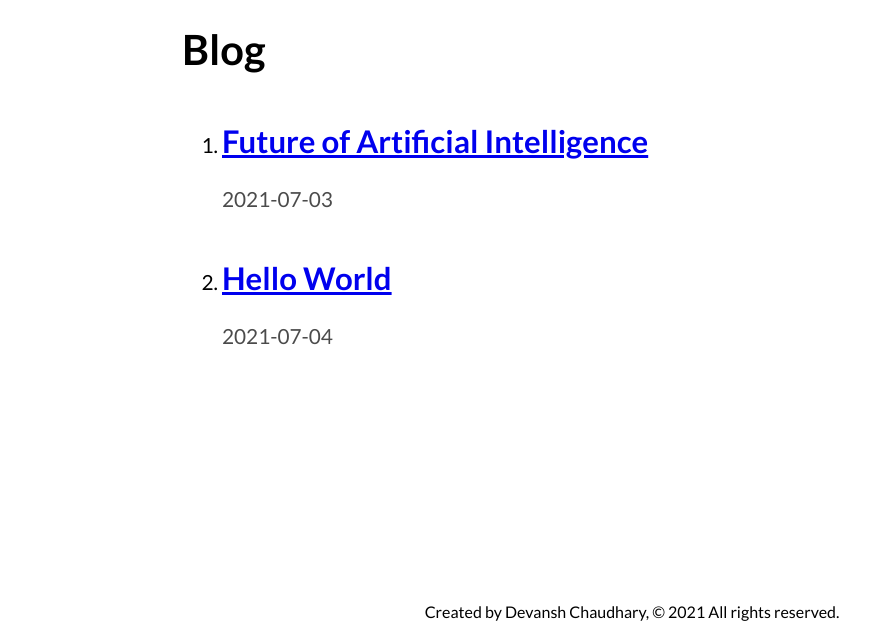
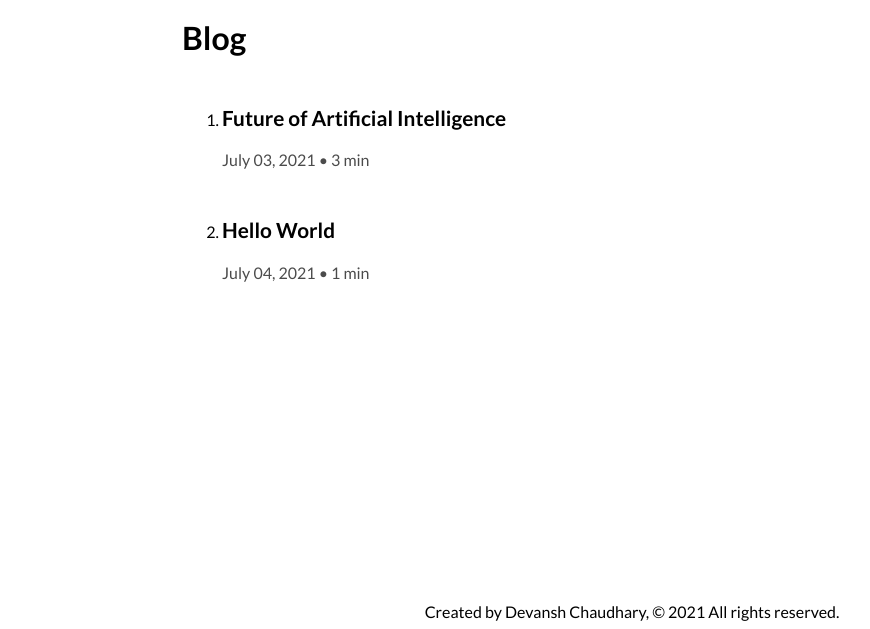
Before and after one commit to devansh016/personal-site, a Gatsby site: page /blog in a window 1280 px wide. Shown: the part 239-868 px from the top of the page, without its empty margins (8-878 px from the left). Built offline with nearby package versions, Linux system fonts and the light colour scheme; Gatsby itself is replaced by a stand-in of ours.

Commit message:
improved blog list

```diff
--- a/src/components/main.module.css
+++ b/src/components/main.module.css
@@ -55,3 +55,13 @@
 .TitleHeader{
     font-size: 1.8rem;
 }
+
+.BlogList{
+    font-size: 1rem;
+}
+.BlogList h2, .BlogList a{
+    font-size: 1.3rem;
+    text-decoration: none;
+    color: rgb(0, 0, 0);
+    padding-bottom: 3px;
+}
--- a/src/pages/blog.js
+++ b/src/pages/blog.js
@@ -1,7 +1,7 @@
 import React from 'react'
 import Layout from '../components/layout'
-import { Link } from 'gatsby'
-import { graphql, useStaticQuery} from 'gatsby'
+import { Link, graphql, useStaticQuery} from 'gatsby'
+import { BlogList } from '../components/main.module.css'
 
 const BlogPage = () => {
     const data = useStaticQuery(graphql`
@@ -11,9 +11,10 @@ const BlogPage = () => {
                 node {
                     frontmatter{
                         title
-                        date
+                        date (formatString: "MMMM DD, YYYY")
                         path
                     }
+                    timeToRead
                 }
             }
         }
@@ -22,17 +23,19 @@ const BlogPage = () => {
 
     return (
         <Layout>
+        <div className= { BlogList }>
             <h1>Blog</h1>
             <ol>
                 {data.allMarkdownRemark.edges.map((edge) => {
                     return (
                         <li>
                              <Link to={edge.node.frontmatter.path}> <h2>{edge.node.frontmatter.title} </h2> </Link>
-                            <p>{edge.node.frontmatter.date} </p>
+                            <p>{edge.node.frontmatter.date} <span> • </span> {edge.node.timeToRead} min </p>
                         </li>
                     )
                 })}
             </ol>
+        </div>
         </Layout>
     )
 }
```
